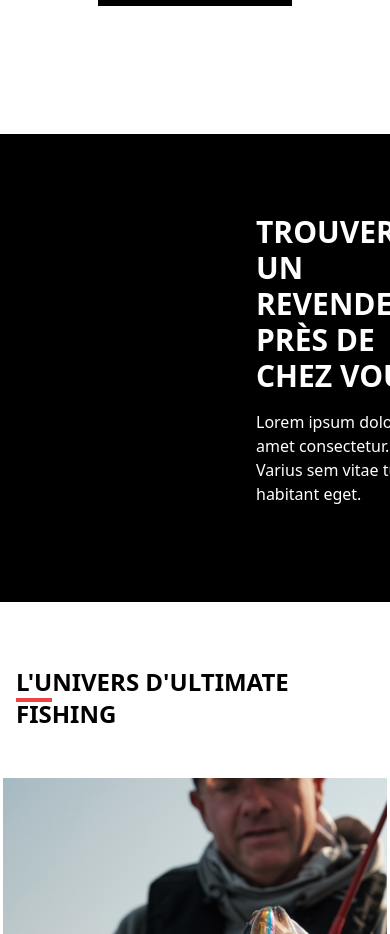
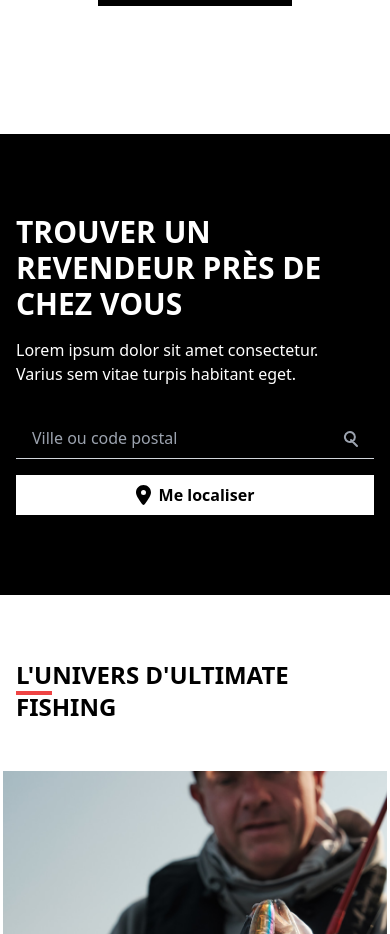
Before and after one commit to AnotheerDev/test-integration, a React (Vite) app: page / in a window 390 px wide. Shown: the part 9460-10394 px from the top of the page. Built offline with nearby package versions, Linux system fonts and the light colour scheme.

Commit message:
Update Revendeur component styling for small device

```diff
--- a/src/components/Revendeur/Revendeur.jsx
+++ b/src/components/Revendeur/Revendeur.jsx
@@ -2,22 +2,21 @@
 
 const Revendeur = () => {
   return (
-    <div className="bg-black text-white py-20 px-64 flex">
-      <div className="flex-1 pr-8">
+    <div className="bg-black text-white py-20 px-4 lg:px-64 flex flex-col lg:flex-row">
+      <div className="flex-1 mb-4 lg:mb-0 pr-8">
         <h3 className="text-3xl font-bold">
           TROUVER UN REVENDEUR PRÈS DE CHEZ VOUS
         </h3>
         <p className="my-4 font-thin">
-          Lorem ipsum dolor sit amet consectetur. Varius sem vitae turpis
-          habitant eget.
+          Lorem ipsum dolor sit amet consectetur. Varius sem vitae turpis habitant eget.
         </p>
       </div>
-      <div className="flex-1 pl-8 flex flex-col justify-between">
-        <div className="relative">
+      <div className="flex-1 lg:pl-8 flex flex-col justify-between">
+        <div className="relative mb-4 lg:mb-0">
           <input
             type="text"
             placeholder="Ville ou code postal"
-            className="w-full bg-black px-4 py-2  border-b border-gray-300 "
+            className="w-full bg-black px-4 py-2 border-b border-gray-300 "
           />
           <svg
             xmlns="http://www.w3.org/2000/svg"
@@ -34,7 +33,7 @@
             />
           </svg>
         </div>
-        <button className="bg-white text-black py-2 px-4 flex items-center justify-center w-40 space-x-2">
+        <button className="bg-white text-black py-2 px-4 flex items-center justify-center w-full lg:w-40 space-x-2">
           <svg
             xmlns="http://www.w3.org/2000/svg"
             height="20"
```
